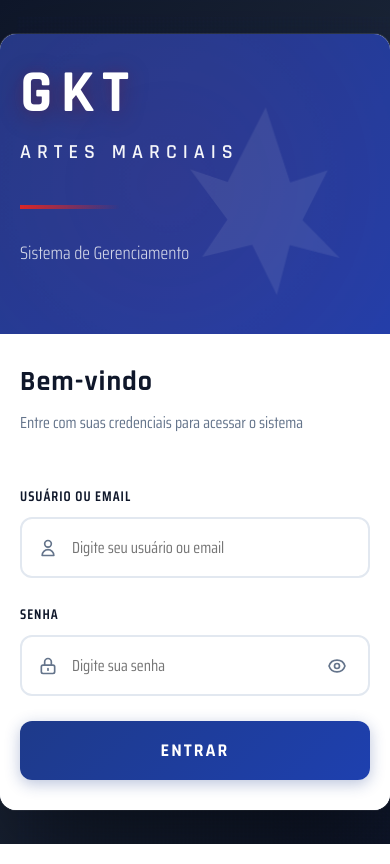
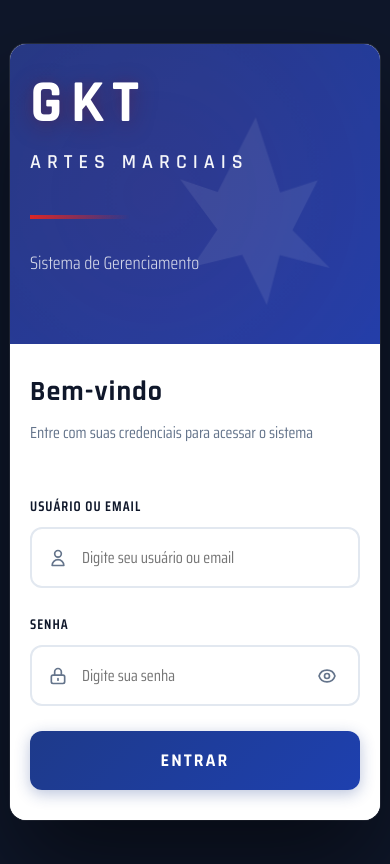
Before and after one commit to lzeunfa/Sistema-Gerenciamento-Alunos, a PHP site: page / in a window 390 px wide. Run offline with PHP 8.4, Linux system fonts and the light colour scheme.

Commit message:
ajustes de responsividade na tela de login

```diff
--- a/ASSETS/CSS/loginStyle.css
+++ b/ASSETS/CSS/loginStyle.css
@@ -17,10 +17,10 @@
 
         body {
             font-family: 'Saira Condensed', sans-serif;
-            height: 100vh;
-            overflow: hidden;
             background: var(--dark-bg);
             position: relative;
+
+            padding: 10px;
         }
 
         /* Animated Background */
@@ -29,7 +29,7 @@
             top: 0;
             left: 0;
             width: 100%;
-            height: 100%;
+            height: auto;
             background: linear-gradient(135deg, #0f172a 0%, #1e293b 50%, #0f172a 100%);
             overflow: hidden;
         }
@@ -575,6 +575,18 @@
         }
 
         /* Responsive */
+        @media screen and (min-width:1025px) {
+
+            body{
+                padding: 0px;
+            }
+
+            .login-wrapper{
+                height: 90vh;
+            }
+        }
+
+
         @media (max-width: 1024px) {
             .login-wrapper {
                 flex-direction: column;
```
